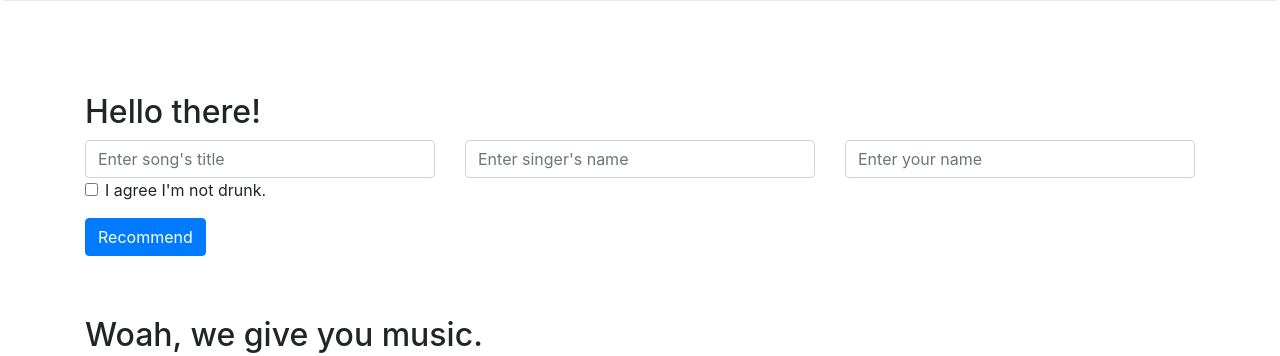
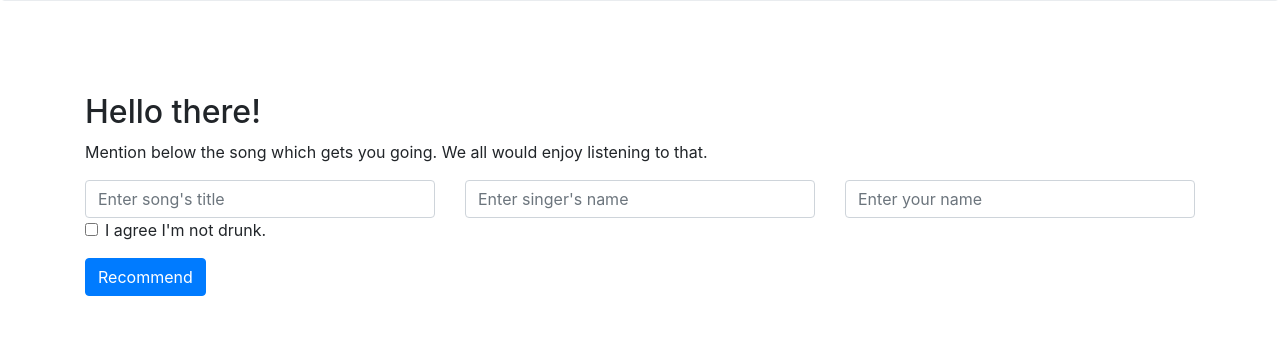
Before and after one commit to abhishekshree/WOAH, a Flask app: page / in a window 1280 px wide. Shown: the part 309-665 px from the top of the page. Run offline with Flask 2, Linux system fonts and the light colour scheme; data comes from the database, SQL or seed files in the repository; some libraries are stand-ins or nearby versions.

Commit message:
Fixed a bug

```diff
--- a/WOAHMUSIC/templates/index.html
+++ b/WOAHMUSIC/templates/index.html
@@ -34,10 +34,11 @@ Appearing globally, you can add music based of all genres for people to see and
             $(this).remove();
           });
         }, 2000);
-\
+
       </script>
     {%endif%}
   <h2>Hello there!</h2>
+  <p> Mention below the song which gets you going. We all would enjoy listening to that. </p>
   <form method="POST" action="{{ url_for('getData') }}">
     <div class="row">
       <div class="col">
```
